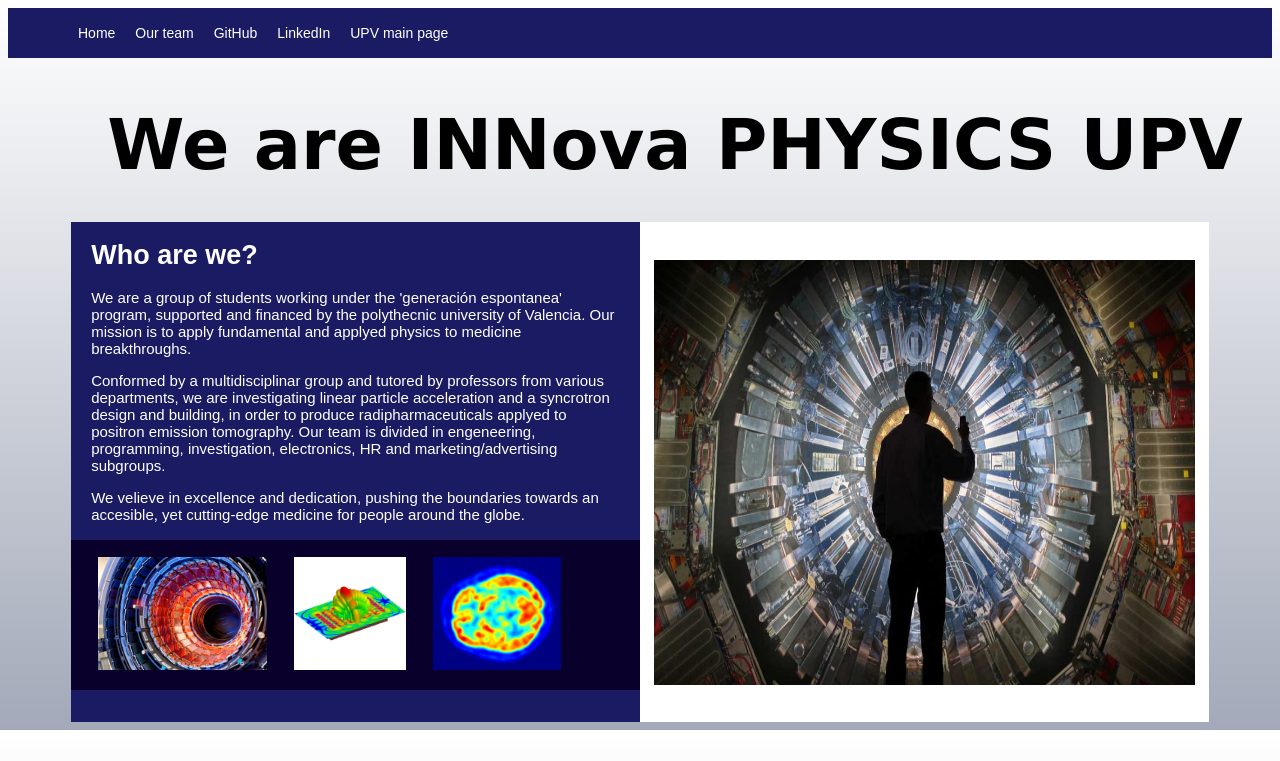
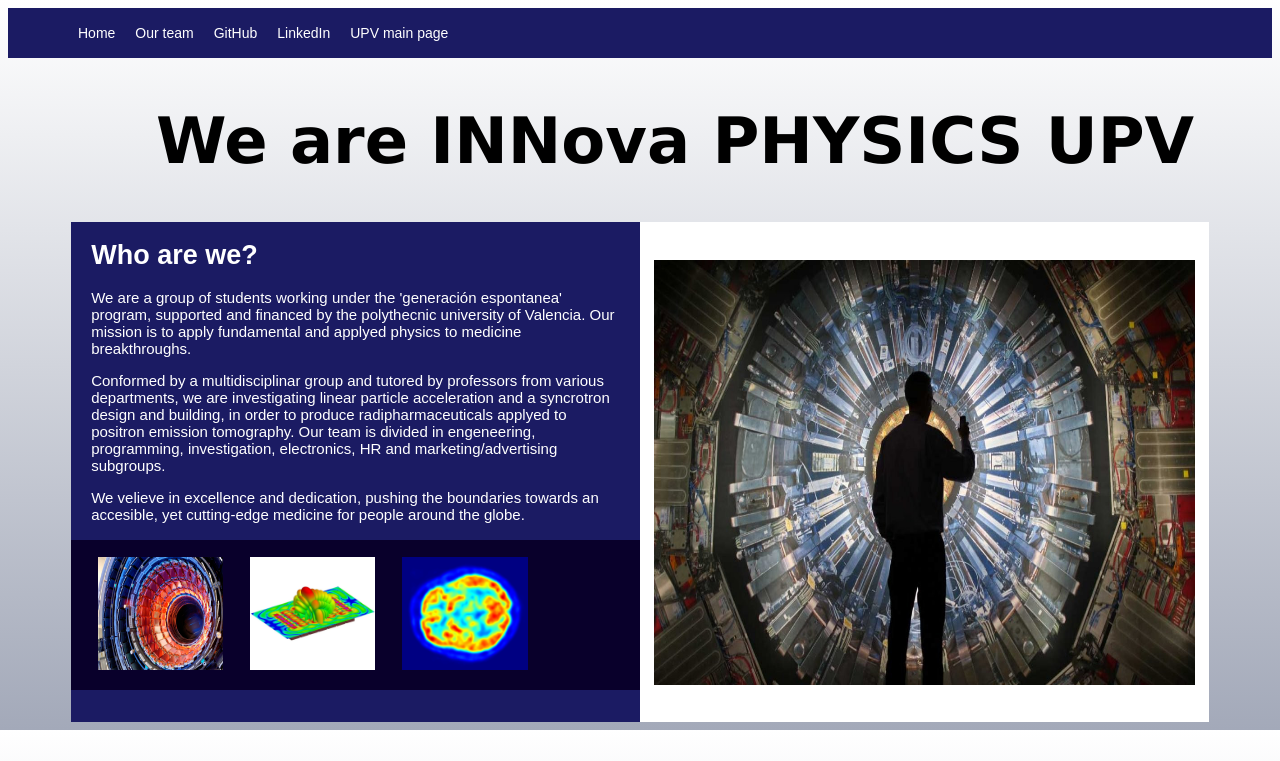
Before and after one commit to Innova-Physics-UPV/innova-physics-UPV.github.io, a plain HTML site: page index.html in a window 1280 px wide. Drawn offline with Linux system fonts and the light colour scheme.

Commit message:
Solved resizing bugs

```diff
--- a/index.css
+++ b/index.css
@@ -42,6 +42,8 @@
   color: black;
   display: block;
   margin: 0 auto;
+  font-size: 5vw;
+  font-family: Geneva;
 }
 
 .maincontainer {
@@ -100,7 +102,7 @@
   padding-top: 17px;
   padding-bottom: 10px;
   padding-left: 27px;
-  width: auto;
+  width: 22%;
   height: 75%;
   z-index: 2;
 }
--- a/index.html
+++ b/index.html
@@ -17,7 +17,7 @@
       </nav>
       <header>
          <div class="titlecontainer"><br><br>
-            <h1 style="font-family: Geneva; font-size: 70px;"> We are INNova PHYSICS UPV</h1>
+            <h1> We are INNova PHYSICS UPV</h1>
          </div>
 
          <br><br><br>
```
